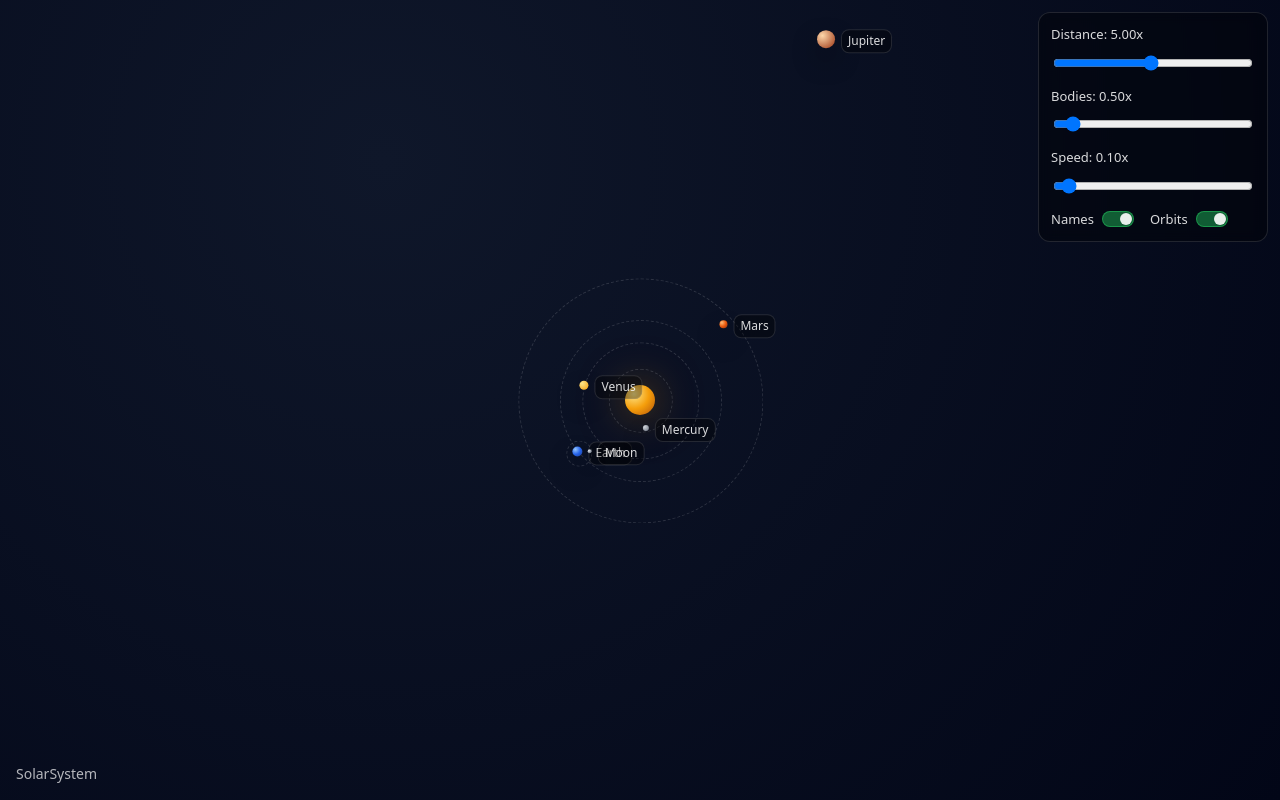
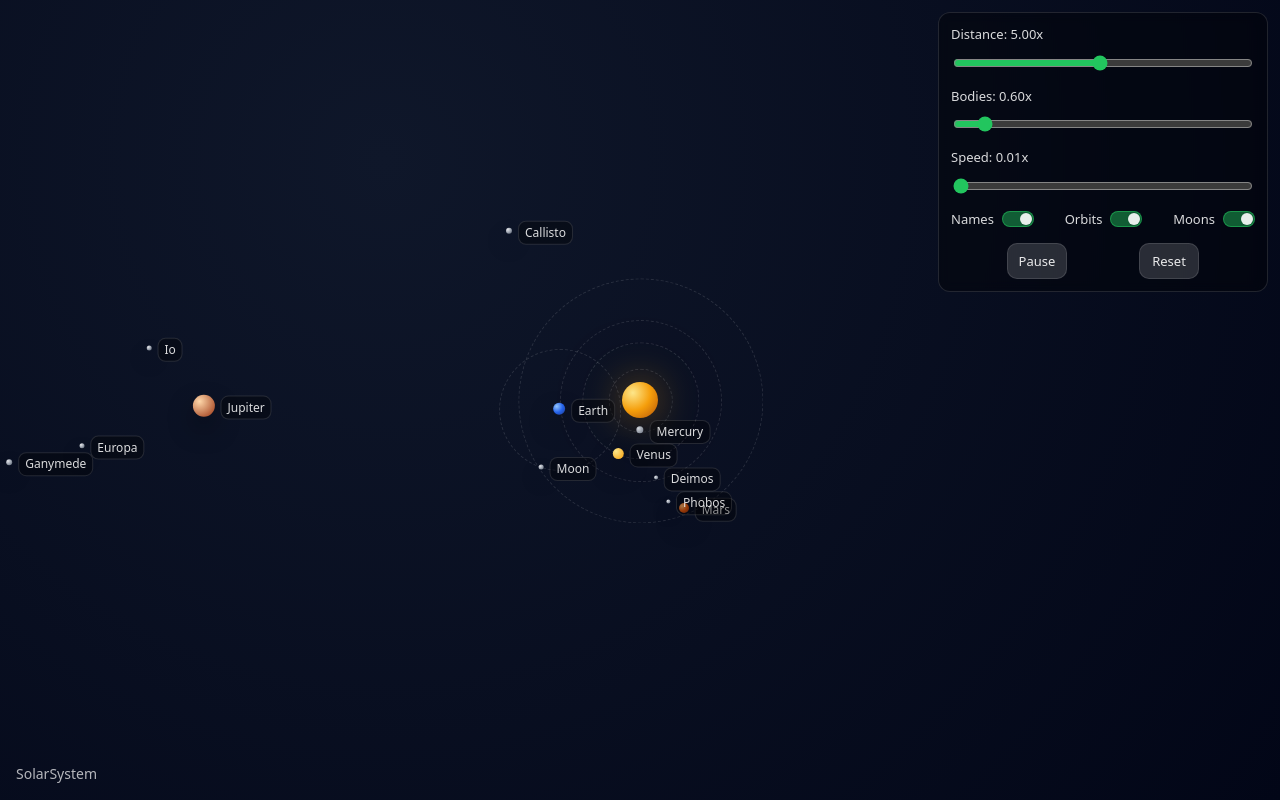
Before and after one commit to Freydoonk/solar-system, a React (Vite) app: page / in a window 1280 px wide. Built offline with nearby package versions, Linux system fonts and the light colour scheme.

Commit message:
Add play and Pause

```diff
--- a/src/components/solar-system/Planet.tsx
+++ b/src/components/solar-system/Planet.tsx
@@ -1,6 +1,10 @@
 import styles from "./SolarSystem.module.css";
 
 export type Vec2 = { x: number; y: number };
+
+export type PlanetOrbiting = { type: "planet"; planetId: string };
+
+export type Orbiting = "sun" | PlanetOrbiting;
 
 export type PlanetConfig = {
     id: string;
@@ -15,6 +19,8 @@ export type PlanetConfig = {
 
     className?: string;        // planet-specific styling
     showOrbit?: boolean;
+
+    orbiting?: Orbiting;       // default = "sun"
 };
 
 type Props = {
@@ -24,11 +30,12 @@ type Props = {
     config: PlanetConfig;
     showName?: boolean;
     showOrbits?: boolean;
+    showBody?: boolean;
 
     onPosition?: (pos: Vec2) => void;
 };
 
-export function Planet({ centerX, centerY, elapsedSec, config, showName, showOrbits: showOrbitVisual, onPosition }: Props) {
+export function Planet({ centerX, centerY, elapsedSec, config, showName, showOrbits: showOrbitVisual, showBody = true, onPosition }: Props) {
     const {
         name,
         radiusPx,
@@ -63,7 +70,7 @@ export function Planet({ centerX, centerY, elapsedSec, config, showName, showOrb
         <>
             {showOrbit && (
                 <div
-                    className={`${styles.orbit} ${showOrbitVisual ? styles.isVisible : styles.isHidden}`}
+                    className={`${styles.orbit} ${showBody && showOrbitVisual ? styles.isVisible : styles.isHidden}`}
                     style={{
                         width: a * 2,
                         height: a * 2,
@@ -74,7 +81,7 @@ export function Planet({ centerX, centerY, elapsedSec, config, showName, showOrb
             )}
 
             <div
-                className={`${styles.planet} ${className ?? ""}`}
+                className={`${styles.planet} ${className ?? ""} ${showBody ? styles.isVisible : styles.isHidden}`}
                 style={{
                     width: d,
                     height: d,
@@ -85,7 +92,7 @@ export function Planet({ centerX, centerY, elapsedSec, config, showName, showOrb
             />
 
             <div
-                className={`${styles.planetLabel} ${showName ? styles.isVisible : styles.isHidden}`}
+                className={`${styles.planetLabel} ${showBody && showName ? styles.isVisible : styles.isHidden}`}
                 style={{ transform: `translate(${x + radiusPx + 6}px, ${y - 10}px)` }}
                 aria-hidden="true">
                 {name}
--- a/src/components/solar-system/SolarSystem.module.css
+++ b/src/components/solar-system/SolarSystem.module.css
@@ -1,13 +1,44 @@
+:root {
+  /* ===== Accent (Emerald) ===== */
+  --color-accent: 34, 197, 94;
+  --accent-solid: rgba(var(--color-accent), 1);
+  --accent-soft: rgba(var(--color-accent), 0.45);
+  --accent-border: rgba(var(--color-accent), 0.55);
+
+  /* ===== Surface Colors ===== */
+  --surface-bg: rgba(0, 0, 0, 0.35);
+  --surface-border: rgba(255, 255, 255, 0.12);
+  --surface-border-strong: rgba(255, 255, 255, 0.26);
+
+  /* ===== Text ===== */
+  --text-primary: rgba(255, 255, 255, 0.9);
+  --text-secondary: rgba(255, 255, 255, 0.85);
+  --text-muted: rgba(255, 255, 255, 0.7);
+
+  /* ===== UI Elements ===== */
+  --track-bg: rgba(255, 255, 255, 0.18);
+  --range-bg: rgba(255, 255, 255, 0.15);
+
+  /* ===== Shadows ===== */
+  --shadow-soft: rgba(0, 0, 0, 0.4);
+  --shadow-moon: rgba(0, 0, 0, 0.35);
+}
+
+:root.light {
+  --surface-bg: rgba(255,255,255,0.6);
+  --text-primary: #111;
+}
+
 .controls {
   position: absolute;
   top: 12px;
   right: 12px;
   padding: 12px;
   border-radius: 12px;
-  background: rgba(0, 0, 0, 0.35);
-  border: 1px solid rgba(255, 255, 255, 0.12);
+  background: var(--surface-bg);
+  border: 1px solid var(--surface-border);
   backdrop-filter: blur(6px);
-  color: rgba(255, 255, 255, 0.85);
+  color: var(--text-secondary);
   font-family: system-ui, -apple-system, Segoe UI, Roboto, Arial, sans-serif;
   font-size: 13px;
 
@@ -16,20 +47,21 @@
   gap: 14px;
 }
 
+.controls input[type="range"] {
+  accent-color: var(--accent-soft);
+  width: 300px;
+}
+
 .controls label {
   display: flex;
   flex-direction: column;
   gap: 8px;
 }
 
-.controls input[type="range"] {
-  width: 200px;
-}
-
 .toggleRow {
   display: flex;
   gap: 16px;
-  align-items: center;
+  justify-content: space-between;
 }
 
 .toggleRow label {
@@ -57,8 +89,8 @@
   width: 30px;
   height: 14px;
   border-radius: 999px;
-  background: rgba(255, 255, 255, 0.18);
-  border: 1px solid rgba(255, 255, 255, 0.18);
+  background: var(--track-bg);
+  border: 1px solid var(--track-bg);
   position: relative;
   transition: background 180ms ease, border-color 180ms ease;
 }
@@ -71,13 +103,13 @@
   width: 12px;
   height: 12px;
   border-radius: 999px;
-  background: rgba(255, 255, 255, 0.9);
+  background: var(--text-primary);
   transition: transform 180ms ease;
 }
 
 .toggleInput:checked+.toggleTrack {
-  background: rgba(34, 197, 94, 0.45);
-  border-color: rgba(34, 197, 94, 0.55);
+  background: var(--accent-soft);
+  border-color: var(--accent-border);
 }
 
 .toggleInput:checked+.toggleTrack::after {
@@ -86,7 +118,7 @@
 
 .toggleText {
   font-size: 13px;
-  color: rgba(255, 255, 255, 0.85);
+  color: var(--text-secondary);
 }
 
 .stage {
@@ -101,9 +133,37 @@
   position: absolute;
   left: 16px;
   bottom: 16px;
-  color: rgba(255, 255, 255, 0.7);
+  color: var(--text-muted);
   font-family: system-ui, -apple-system, Segoe UI, Roboto, Arial, sans-serif;
   font-size: 14px;
+}
+
+.buttonRow {
+  display: flex;
+  gap: 16px;
+  justify-content: space-evenly;
+}
+
+.playButton {
+  appearance: none;
+  border: 1px solid var(--surface-border);
+  background: var(--range-bg);
+  color: var(--text-primary);
+  border-radius: 10px;
+  padding: 8px 10px;
+  cursor: pointer;
+  font-size: 13px;
+  min-width: 60px;
+  transition: background 160ms ease, transform 160ms ease, border-color 160ms ease;
+}
+
+.playButton:hover {
+  background: var(--track-bg);
+  border-color: var(--surface-border-strong);
+}
+
+.playButton:active {
+  transform: translateY(1px);
 }
 
 .planetLabel {
@@ -112,9 +172,9 @@
   top: 0;
   padding: 2px 6px;
   border-radius: 8px;
-  background: rgba(0, 0, 0, 0.35);
-  border: 1px solid rgba(255, 255, 255, 0.12);
-  color: rgba(255, 255, 255, 0.85);
+  background: var(--surface-bg);
+  border: 1px solid var(--surface-border);
+  color: var(--text-secondary);
   font-size: 12px;
   pointer-events: none;
   user-select: none;
@@ -130,18 +190,20 @@
   left: 0;
   top: 0;
   border-radius: 999px;
-  border: 1px dashed rgba(255, 255, 255, 0.14);
+  border: 1px dashed var(--surface-border);
   opacity: 0;
   transition: opacity 200ms ease;
   pointer-events: none;
 }
 
-.isVisible {
+.planet {
+  position: absolute;
+  left: 0;
+  top: 0;
+  border-radius: 999px;
+  box-shadow: 0 12px 26px var(--shadow-soft);
   opacity: 1;
-}
-
-.isHidden {
-  opacity: 0;
+  transition: opacity 180ms ease;
 }
 
 .sun {
@@ -151,14 +213,6 @@
   border-radius: 999px;
   background: radial-gradient(circle at 30% 30%, #fde68a, #f59e0b, #b45309);
   box-shadow: 0 0 40px rgba(245, 158, 11, 0.45), 0 0 120px rgba(245, 158, 11, 0.18);
-}
-
-.planet {
-  position: absolute;
-  left: 0;
-  top: 0;
-  border-radius: 999px;
-  box-shadow: 0 12px 26px rgba(0, 0, 0, 0.4);
 }
 
 /* Planet-specific */
@@ -202,3 +256,12 @@
 .pluto {
   background: radial-gradient(circle at 30% 30%, #f3f4f6, #a1a1aa, #52525b);
 }
+
+
+.isVisible {
+  opacity: 1;
+}
+
+.isHidden {
+  opacity: 0;
+}
--- a/src/components/solar-system/SolarSystem.tsx
+++ b/src/components/solar-system/SolarSystem.tsx
@@ -1,8 +1,8 @@
-import { useEffect, useLayoutEffect, useRef, useState } from "react";
+import { useEffect, useLayoutEffect, useMemo, useRef, useState } from "react";
 import styles from "./SolarSystem.module.css";
 import { Sun } from "./Sun";
-import { Planet, type Vec2 } from "./Planet";
-import { buildPlanets } from "./planets";
+import { Planet, type PlanetConfig, type PlanetOrbiting, type Vec2 } from "./Planet";
+import { buildBodies } from "./planets";
 
 type Size = { w: number; h: number };
 
@@ -10,20 +10,35 @@ function clamp(v: number, min: number, max: number) {
     return Math.max(min, Math.min(max, v));
 }
 
+// Moons scale from their parent body size (NOT from distanceScale)
+function getMoonOrbitRadiusPx(moon: PlanetConfig, parent: PlanetConfig, distanceScale: number) {
+    // orbitMoonScaled means "how many parent radii"
+    const orbitMoonScaled = (moon as any).orbitMoonScaled ?? 8; // default if missing
+    return orbitMoonScaled / 4 * parent.radiusPx * distanceScale;
+}
+
 export function SolarSystem() {
-    // Speed up time so the orbit is visible. (1 = real-time seconds)
+    // base speed-up so it looks alive; user slider multiplies this
     const timeScale = 12;
 
+    const [isPlaying, setIsPlaying] = useState(true);
     const [size, setSize] = useState<Size>({ w: 0, h: 0 });
     const [distanceScale, setDistanceScale] = useState(5);   // affects orbit radii only
-    const [bodyScale, setBodyScale] = useState(0.5);         // affects sun + planet sizes only
-    const [speedScale, setSpeedScale] = useState(0.1);       // affects time flow (orbit speed)
+    const [bodyScale, setBodyScale] = useState(0.6);         // affects sun + planet sizes only
+    const [speedScale, setSpeedScale] = useState(0.01);       // affects time flow (orbit speed)
     const [showNames, setShowNames] = useState(true);
     const [showOrbits, setShowOrbits] = useState(true);
-    const [elapsedSec, setElapsedSec] = useState(0);         // Single "clock" state → all planets derive their position from this.
+    const [showMoons, setShowMoons] = useState(true);
+    const [elapsedSec, setElapsedSec] = useState(0);
 
+    const positionsRef = useRef<Record<string, Vec2>>({});   // Track live positions for any body (earth, jupiter, moons, etc.)
     const stageRef = useRef<HTMLDivElement | null>(null);
     const speedScaleRef = useRef(speedScale);
+    const isPlayingRef = useRef(isPlaying);
+
+    useEffect(() => {
+        isPlayingRef.current = isPlaying;
+    }, [isPlaying]);
 
     useEffect(() => {
         speedScaleRef.current = speedScale;
@@ -50,10 +65,11 @@ export function SolarSystem() {
             const last = lastT;
             lastT = t;
 
-            // dt in seconds (clamped so tab-switch doesn't jump wildly)
             const dt = last ? clamp((t - last) / 1000, 0, 0.05) : 1 / 60;
 
+            if (isPlayingRef.current) {
                 setElapsedSec((s) => s + dt * timeScale * speedScaleRef.current);
+            }
 
             rafId = requestAnimationFrame(tick);
         };
@@ -66,61 +82,86 @@ export function SolarSystem() {
 
     const cx = size.w / 2;
     const cy = size.h / 2;
-
-    // Orbit radii based on stage size → responsive.
     const base = Math.min(size.w, size.h);
 
-    // orbitScalePx controls how far Neptune is from the sun.
-    // Orbit pixels per 1.0 "AU scaled unit", Smaller number => everything tighter.
+    // Planet orbit scale (sun-centered)
     const orbitScalePx = base * 0.02 * distanceScale;
 
-    const earthPosRef = useRef<Vec2>({ x: 0, y: 0 });
-    const planets = buildPlanets(orbitScalePx).map((p) => ({
-        ...p,
-        radiusPx: p.radiusPx * bodyScale,
-    }));
+    // Build both planets + moons. Moons should have `orbiting: { type:"planet", planetId:"earth" }`
+    // and an extra numeric field `orbitMoonScaled` (how many parent radii away).
+    const bodies: PlanetConfig[] = useMemo(() => {
+        return buildBodies({
+            orbitScalePx,
+            bodyScale,
+            styles
+        });
+    }, [orbitScalePx, bodyScale]);
 
-    // Moon orbit radius around Earth (px)
-    const moonOrbitRadiusPx = base * 0.003 * distanceScale;
-
-    const moonConfig = {
-        ...(planets.find((p) => p.id === "moon"))!,
-        orbitRadiusPx: moonOrbitRadiusPx
-    };
+    const bodiesById = useMemo(() => {
+        const map: Record<string, PlanetConfig> = {};
+        for (const b of bodies)
+            map[b.id] = b;
+        return map;
+    }, [bodies]);
 
     return (
         <div ref={stageRef} className={styles.stage}>
             <Sun x={cx} y={cy} radiusPx={30 * bodyScale} />
 
-            {planets
-                .filter((p) => p.id !== "moon")
-                //.filter((p) => p.id === "earth")
-                .map((p) => (
+            {/* PASS 1: planets orbiting the Sun */}
+            {bodies
+                .filter((b) => b.orbiting === "sun" || b.orbiting == null)
+                .map((planet) => (
                     <Planet
-                        key={p.id}
+                        key={planet.id}
                         centerX={cx}
                         centerY={cy}
                         elapsedSec={elapsedSec}
-                        config={p}
+                        config={planet}
                         showName={showNames}
                         showOrbits={showOrbits}
-                        onPosition={p.id === "earth" ? (pos) => (earthPosRef.current = pos) : undefined}
+                        onPosition={(pos) => {
+                            positionsRef.current[planet.id] = pos;
+                        }}
                     />
                 ))}
 
-            {/* Moon rendered after Earth so earthPosRef is up-to-date */}
+            {/* PASS 2: moons orbiting planets */}
+            {bodies
+                .filter((b) => (b as any).orbiting && (b as any).orbiting !== "sun")
+                .map((moon) => {
+                    const orbiting = moon.orbiting as PlanetOrbiting;
+
+                    const parent = bodiesById[orbiting.planetId];
+                    if (!parent)
+                        return null;
+
+                    const parentPos = positionsRef.current[parent.id] ?? { x: cx, y: cy };
+                    const moonOrbitRadiusPx = getMoonOrbitRadiusPx(moon, parent, distanceScale);
+
+                    const moonResolved: PlanetConfig = {
+                        ...moon,
+                        orbitRadiusPx: moonOrbitRadiusPx,
+                    };
+
+                    return (
                         <Planet
-                centerX={earthPosRef.current.x}
-                centerY={earthPosRef.current.y}
+                            key={moon.id}
+                            centerX={parentPos.x}
+                            centerY={parentPos.y}
                             elapsedSec={elapsedSec}
-                config={moonConfig}
+                            config={moonResolved}
                             showName={showNames}
                             showOrbits={showOrbits}
+                            showBody={showMoons}
+                            onPosition={(pos) => {
+                                positionsRef.current[moon.id] = pos;
+                            }}
                         />
+                    );
+                })}
 
-            <div className={styles.hint}>
-                SolarSystem
-            </div>
+            <div className={styles.hint}>SolarSystem</div>
 
             <div className={styles.controls}>
                 <label>
@@ -181,6 +222,35 @@ export function SolarSystem() {
                         />
                         <span className={styles.toggleTrack} aria-hidden="true" />
                     </label>
+
+                    <label className={styles.toggle}>
+                        <span className={styles.toggleText}>Moons</span>
+                        <input
+                            className={styles.toggleInput}
+                            type="checkbox"
+                            checked={showMoons}
+                            onChange={(e) => setShowMoons(e.target.checked)}
+                        />
+                        <span className={styles.toggleTrack} aria-hidden="true" />
+                    </label>
+                </div>
+
+                <div className={styles.buttonRow}>
+                    <button
+                        type="button"
+                        className={styles.playButton}
+                        onClick={() => setIsPlaying((p) => !p)}
+                    >
+                        {isPlaying ? "Pause" : "Play"}
+                    </button>
+
+                    <button
+                        type="button"
+                        className={styles.playButton}
+                        onClick={() => setElapsedSec(0)}
+                    >
+                        Reset
+                    </button>
                 </div>
             </div>
         </div>
--- a/src/components/solar-system/planets.ts
+++ b/src/components/solar-system/planets.ts
@@ -1,18 +1,37 @@
-import { type PlanetConfig } from "./Planet";
-import styles from "./SolarSystem.module.css";
+import { type Orbiting, type PlanetConfig } from "./Planet";
 
-/**
- * Display scaling notes:
- * - orbitRadiusPx: you will compute a base scale in SolarSystem.tsx (based on viewport)
- *   and multiply each planet's "orbitAUScaled" by that base.
- * - orbitPeriodSec: shorter than real-life, so it's visually meaningful.
- */
+export type BodyConfig = PlanetConfig & {
+  orbiting: Orbiting;
 
-type PlanetPreset = Omit<PlanetConfig, "orbitRadiusPx"> & {
-  orbitAUScaled: number; // relative distance units for display (not actual AU)
+  /**
+   * Only used for moons:
+   * orbitMoonScaled = how many parent radii away from the parent center
+   * Example: 8 means orbit radius = 8 * parent.radiusPx
+   */
+  orbitMoonScaled?: number;
 };
 
-export const PLANET_PRESETS: PlanetPreset[] = [
+type BasePreset = Omit<
+  BodyConfig,
+  "orbitRadiusPx" | "className" | "radiusPx"
+> & {
+  radiusPx: number;
+
+  // For planets only (distance from sun)
+  orbitAUScaled?: number;
+
+  // For moons only (distance from parent planet in "parent radii")
+  orbitMoonScaled?: number;
+
+  // Key for CSS module lookup
+  classKey: string;
+};
+
+const SIM_SEC_PER_DAY = 0.0806;
+const simPeriod = (days: number) => days * SIM_SEC_PER_DAY;
+
+export const BODY_PRESETS: BasePreset[] = [
+  // --- Planets (orbiting sun) ---
   {
     id: "mercury",
     name: "Mercury",
@@ -21,8 +40,9 @@ export const PLANET_PRESETS: PlanetPreset[] = [
     orbitPeriodSec: 3.0,
     eccentricity: 0.2056,
     phaseRad: 0.2,
-    className: "mercury",
     showOrbit: true,
+    orbiting: "sun",
+    classKey: "mercury",
   },
   {
     id: "venus",
@@ -32,8 +52,9 @@ export const PLANET_PRESETS: PlanetPreset[] = [
     orbitPeriodSec: 4.8,
     eccentricity: 0.0068,
     phaseRad: 1.1,
-    className: "venus",
     showOrbit: true,
+    orbiting: "sun",
+    classKey: "venus",
   },
   {
     id: "earth",
@@ -43,26 +64,10 @@ export const PLANET_PRESETS: PlanetPreset[] = [
     orbitPeriodSec: 6.5,
     eccentricity: 0.0167,
     phaseRad: 2.4,
-    className: "earth",
-    showOrbit: true
+    showOrbit: true,
+    orbiting: "sun",
+    classKey: "earth",
   },
-
-  // Moon will orbit EARTH, not Sun. We'll build it separately in SolarSystem.tsx.
-  // This is just a convenient preset for size and speed.
-  // We'll use a small orbit radius in px around Earth.
-  // (Real eccentricity is ~0.055; good enough.)
-  {
-    id: "moon",
-    name: "Moon",
-    radiusPx: 4,
-    orbitAUScaled: 0,
-    orbitPeriodSec: 2.2,
-    eccentricity: 0.055,
-    phaseRad: 0.0,
-    className: "moon",
-    showOrbit: true
-  },
-
   {
     id: "mars",
     name: "Mars",
@@ -71,19 +76,21 @@ export const PLANET_PRESETS: PlanetPreset[] = [
     orbitPeriodSec: 8.5,
     eccentricity: 0.0934,
     phaseRad: 0.7,
-    className: "mars",
     showOrbit: true,
+    orbiting: "sun",
+    classKey: "mars",
   },
   {
     id: "jupiter",
     name: "Jupiter",
     radiusPx: 18,
-    orbitAUScaled: 5.20,
+    orbitAUScaled: 5.2,
     orbitPeriodSec: 18.0,
     eccentricity: 0.0489,
     phaseRad: 2.9,
-    className: "jupiter",
     showOrbit: false,
+    orbiting: "sun",
+    classKey: "jupiter",
   },
   {
     id: "saturn",
@@ -93,8 +100,9 @@ export const PLANET_PRESETS: PlanetPreset[] = [
     orbitPeriodSec: 25.0,
     eccentricity: 0.0565,
     phaseRad: 1.8,
-    className: "saturn",
     showOrbit: false,
+    orbiting: "sun",
+    classKey: "saturn",
   },
   {
     id: "uranus",
@@ -104,8 +112,9 @@ export const PLANET_PRESETS: PlanetPreset[] = [
     orbitPeriodSec: 35.0,
     eccentricity: 0.0472,
     phaseRad: 0.4,
-    className: "uranus",
     showOrbit: false,
+    orbiting: "sun",
+    classKey: "uranus",
   },
   {
     id: "neptune",
@@ -115,11 +124,10 @@ export const PLANET_PRESETS: PlanetPreset[] = [
     orbitPeriodSec: 45.0,
     eccentricity: 0.0086,
     phaseRad: 2.1,
-    className: "neptune",
-    showOrbit: false
+    showOrbit: false,
+    orbiting: "sun",
+    classKey: "neptune",
   },
-
-  // Pluto (dwarf planet) — included per your request
   {
     id: "pluto",
     name: "Pluto",
@@ -128,54 +136,61 @@ export const PLANET_PRESETS: PlanetPreset[] = [
     orbitPeriodSec: 55.0,
     eccentricity: 0.2488,
     phaseRad: 1.6,
-    className: "pluto",
-    showOrbit: false
+    showOrbit: false,
+    orbiting: "sun",
+    classKey: "pluto",
   },
+
+  // --- Moons (orbiting planets) ---
+  { id: "moon", name: "Moon", radiusPx: 4, orbitMoonScaled: 8, orbitPeriodSec: 2.2, eccentricity: 0.055, phaseRad: 0.0, showOrbit: true, orbiting: { type: "planet", planetId: "earth" }, classKey: "moon" },
+
+  // Mars
+  { id: "phobos", name: "Phobos", radiusPx: 3, orbitMoonScaled: 2.8, orbitPeriodSec: simPeriod(0.319), eccentricity: 0.02, phaseRad: 0.4, showOrbit: false, orbiting: { type: "planet", planetId: "mars" }, classKey: "moon" },
+  { id: "deimos", name: "Deimos", radiusPx: 3, orbitMoonScaled: 6.9, orbitPeriodSec: simPeriod(1.263), eccentricity: 0.00, phaseRad: 1.2, showOrbit: false, orbiting: { type: "planet", planetId: "mars" }, classKey: "moon" },
+
+  // Jupiter (Galilean)
+  { id: "io", name: "Io", radiusPx: 4, orbitMoonScaled: 5.9, orbitPeriodSec: simPeriod(1.769), eccentricity: 0.00, phaseRad: 0.2, showOrbit: false, orbiting: { type: "planet", planetId: "jupiter" }, classKey: "moon" },
+  { id: "europa", name: "Europa", radiusPx: 4, orbitMoonScaled: 9.4, orbitPeriodSec: simPeriod(3.551), eccentricity: 0.01, phaseRad: 1.0, showOrbit: false, orbiting: { type: "planet", planetId: "jupiter" }, classKey: "moon" },
+  { id: "ganymede", name: "Ganymede", radiusPx: 5, orbitMoonScaled: 15.0, orbitPeriodSec: simPeriod(7.155), eccentricity: 0.00, phaseRad: 2.0, showOrbit: false, orbiting: { type: "planet", planetId: "jupiter" }, classKey: "moon" },
+  { id: "callisto", name: "Callisto", radiusPx: 5, orbitMoonScaled: 26.3, orbitPeriodSec: simPeriod(16.689), eccentricity: 0.01, phaseRad: 2.7, showOrbit: false, orbiting: { type: "planet", planetId: "jupiter" }, classKey: "moon" },
+
+  // Saturn (starter set)
+  { id: "titan", name: "Titan", radiusPx: 5, orbitMoonScaled: 20.3, orbitPeriodSec: simPeriod(15.945), eccentricity: 0.03, phaseRad: 0.5, showOrbit: false, orbiting: { type: "planet", planetId: "saturn" }, classKey: "moon" },
+  { id: "enceladus", name: "Enceladus", radiusPx: 3, orbitMoonScaled: 4.0, orbitPeriodSec: simPeriod(1.370), eccentricity: 0.00, phaseRad: 1.8, showOrbit: false, orbiting: { type: "planet", planetId: "saturn" }, classKey: "moon" },
+
+  // Uranus
+  { id: "titania", name: "Titania", radiusPx: 4, orbitMoonScaled: 17.1, orbitPeriodSec: simPeriod(8.706), eccentricity: 0.00, phaseRad: 0.9, showOrbit: false, orbiting: { type: "planet", planetId: "uranus" }, classKey: "moon" },
+
+  // Neptune
+  { id: "triton", name: "Triton", radiusPx: 4, orbitMoonScaled: 14.3, orbitPeriodSec: simPeriod(5.877), eccentricity: 0.00, phaseRad: 2.2, showOrbit: false, orbiting: { type: "planet", planetId: "neptune" }, classKey: "moon" },
 ];
 
+export function buildBodies(params: {
+  orbitScalePx: number; // for planets
+  bodyScale: number; // for body sizes
+  styles: Record<string, string>;
+}): BodyConfig[] {
+  const { orbitScalePx, bodyScale, styles } = params;
 
-// It maps planet ids/names -> CSS module class names.
-function planetClassName(
-  styles: Record<string, string>,
-  planetId: string
-): string | undefined {
-  // Normalize common variants
-  const key = planetId.trim().toLowerCase();
+  return BODY_PRESETS.map((b) => {
+    const isSunOrbit = b.orbiting === "sun";
 
-  // Map ids to CSS-module keys (the keys must exist in SolarSystem.module.css)
-  const map: Record<string, string> = {
-    mercury: "mercury",
-    venus: "venus",
-    earth: "earth",
-    mars: "mars",
-    jupiter: "jupiter",
-    saturn: "saturn",
-    uranus: "uranus",
-    neptune: "neptune",
-    moon: "moon",
-    pluto: "pluto",
-  };
+    // Planets get actual orbitRadiusPx from AU scaling.
+    // Moons will have orbitRadiusPx resolved later in SolarSystem.tsx from parent radius.
+    const orbitRadiusPx = isSunOrbit ? (b.orbitAUScaled ?? 0) * orbitScalePx : 0;
 
-  const cssKey = map[key];
-  return cssKey ? styles[cssKey] : undefined;
+    return {
+      id: b.id,
+      name: b.name,
+      radiusPx: b.radiusPx * bodyScale,
+      orbitRadiusPx,
+      orbitPeriodSec: b.orbitPeriodSec,
+      eccentricity: b.eccentricity,
+      phaseRad: b.phaseRad,
+      showOrbit: b.showOrbit,
+      orbiting: b.orbiting,
+      orbitMoonScaled: b.orbitMoonScaled,
+      className: styles[b.classKey],
+    };
+  });
 }
-
-/**
- * Convert presets to actual PlanetConfig[] using a viewport-dependent scale.
- * orbitScalePx is "pixels per 1.0 AU scaled unit".
- */
-export function buildPlanets(orbitScalePx: number): PlanetConfig[] {
-  // exclude moon here; we’ll render it around Earth in SolarSystem.tsx
-  return PLANET_PRESETS
-    .map((p) => ({
-      id: p.id,
-      name: p.name,
-      radiusPx: p.radiusPx,
-      orbitRadiusPx: p.orbitAUScaled * orbitScalePx,
-      orbitPeriodSec: p.orbitPeriodSec,
-      eccentricity: p.eccentricity,
-      phaseRad: p.phaseRad,
-      className: planetClassName(styles, p.id) || p.className,
-      showOrbit: p.showOrbit,
-    }));
-}
```
Lines whose indentation alone changed are shown as unchanged.
